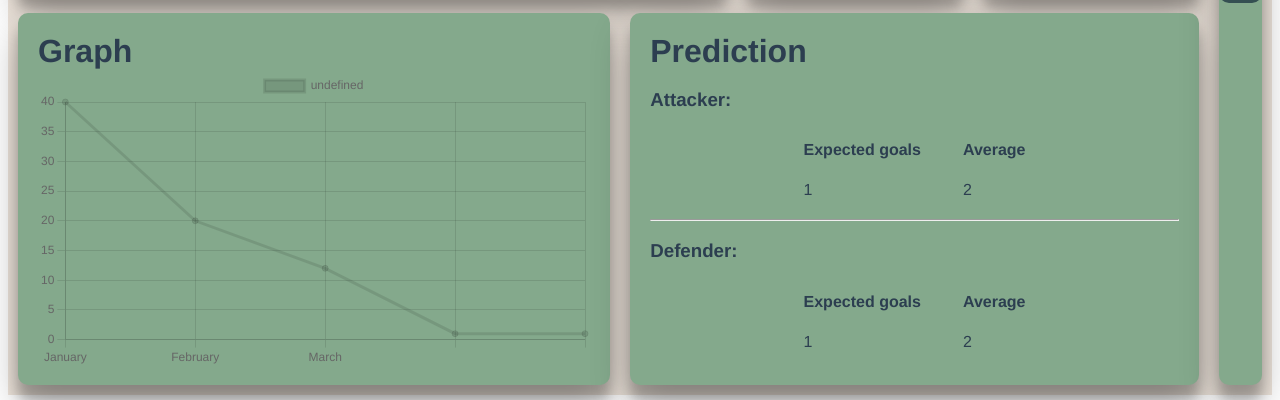
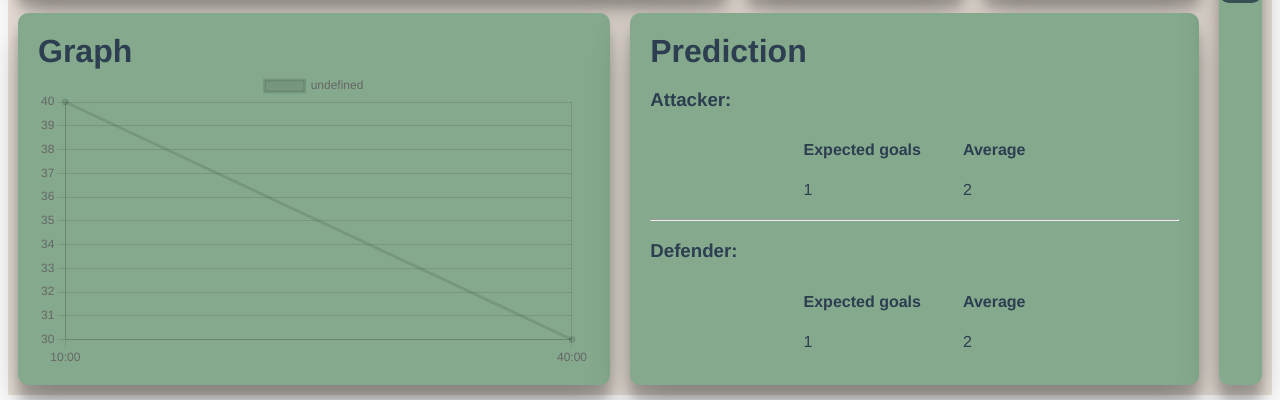
Before and after one commit to aaarunan/start-code2022, a Vue app in the folder frontend/: page / in a window 1280 px wide. Shown: the part 397-797 px from the top of the page. Built offline with nearby package versions, Linux system fonts and the light colour scheme.

Commit message:
Fix chart to work with data

```diff
--- a/frontend/src/App.vue
+++ b/frontend/src/App.vue
@@ -1,4 +1,3 @@
-<!--suppress ALL -->
 <template>
   <div class="main-container">
     <div class="info-container">
@@ -6,7 +5,7 @@
         <div class="output tile ">
           <h1>Output</h1>
           <div class="scrollable">
-            <p v-for="message in this.data.outputMessages"> {{ message }} </p>
+            <p v-for="message in this.data.outputMessages" :key="message"> {{ message }} </p>
           </div>
         </div>
         <div class="tile-view">
@@ -39,7 +38,7 @@
       <div class="row">
         <div class="graph tile">
           <h1>Graph</h1>
-          <Chart/>
+          <Chart :chart-data="this.chartData" :dataset-id-key="this.datasetIdKey" />
         </div>
         <div class="predicted-score tile">
           <h1>Prediction</h1>
@@ -90,7 +89,15 @@ export default {
         expectedGoals: 1,
         actualGoals: 1,
         averageGoals: 2,
-      }
+      },
+      datasetIdKey: {
+        type: String,
+        default: 'label'
+      },
+      chartData: {
+        labels: ['10:00', '40:00'],
+        datasets: [{data: [40, 30]}]
+      },
     }
   },
   mounted() {
@@ -98,6 +105,7 @@ export default {
   },
   methods: {
     async fetchNewValues() {
+      // eslint-disable-next-line
       let newValues = Api().get("/api");
     }
   }
--- a/frontend/src/components/Chart.vue
+++ b/frontend/src/components/Chart.vue
@@ -2,7 +2,7 @@
   <LineChartGenerator
       :chart-options="chartOptions"
       :chart-data="chartData"
-      :chart-id="chartId"
+      chart-id="line-chart"
       :dataset-id-key="datasetIdKey"
       id="graph"
   />
@@ -24,22 +24,9 @@ ChartJS.register(
 export default {
   name: 'BarChart',
   components: {LineChartGenerator},
-  props: {
-    chartId: {
-      type: String,
-      default: 'bar-chart'
-    },
-    datasetIdKey: {
-      type: String,
-      default: 'label'
-    },
-  },
+  props: ['chartData', 'datasetIdKey'],
   data() {
     return {
-      chartData: {
-        labels: ['January', 'February', 'March',"",""],
-        datasets: [{data: [40, 20, 12,1,1,1,1,1,]}]
-      },
       chartOptions: {
         responsive: true,
         maintainAspectRatio: false
```
